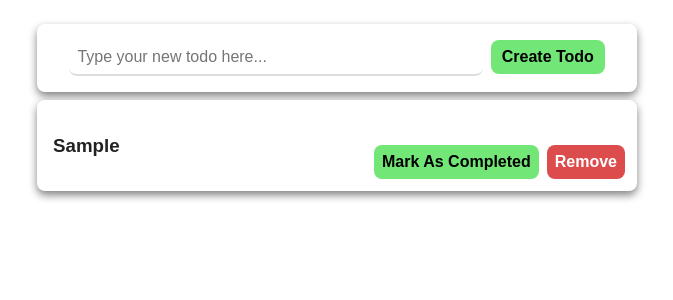
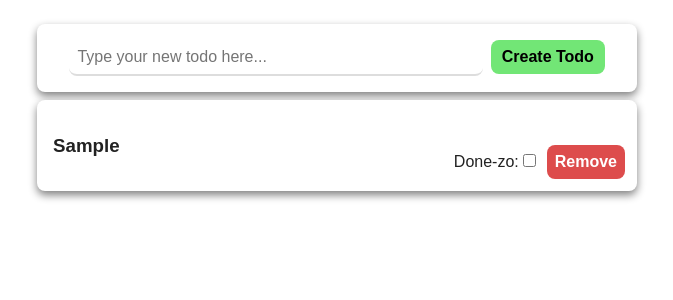
Before and after one commit to nickarocho/react-redux-practice, a React app: page / in a window 1280 px wide. Both pictures are taken after typing "Sample" into the empty fields and a click on the button "Create Todo". Shown: the top 300 px of the page, without its empty margins (303-976 px from the left). Built offline with nearby package versions, Linux system fonts and the light colour scheme.

Commit message:
add update todoComplete action/reducer

```diff
--- a/src/todos/TodoList.js
+++ b/src/todos/TodoList.js
@@ -1,11 +1,15 @@
 import React from "react";
 import { connect } from "react-redux";
-import { removeTodo } from "./actions";
+import { removeTodo, updateTodoComplete } from "./actions";
 import NewTodoForm from "./NewTodoForm";
 import TodoListItem from "./TodoListItem";
 import "./TodoList.css";
 
-const TodoList = ({ todos = [{ text: "test todo" }], onRemovePressed }) => (
+const TodoList = ({
+  todos = [{ text: "test todo" }],
+  onRemovePressed,
+  onCompletedPressed,
+}) => (
   <div className="list-wrapper">
     <NewTodoForm />
     {todos.map((todo) => (
@@ -13,6 +17,7 @@ const TodoList = ({ todos = [{ text: "test todo" }], onRemovePressed }) => (
         todo={todo}
         key={todo.text}
         onRemovePressed={onRemovePressed}
+        onCompletedPressed={onCompletedPressed}
       />
     ))}
   </div>
@@ -24,6 +29,8 @@ const mapStateToProps = (state) => ({
 
 const mapDispatchToProps = (dispatch) => ({
   onRemovePressed: (text) => dispatch(removeTodo(text)),
+  onCompletedPressed: (text, isCompleted) =>
+    dispatch(updateTodoComplete(text, isCompleted)),
 });
 
 export default connect(mapStateToProps, mapDispatchToProps)(TodoList);
--- a/src/todos/TodoListItem.js
+++ b/src/todos/TodoListItem.js
@@ -1,11 +1,17 @@
 import React from "react";
 import "./TodoListItem.css";
 
-const TodoListItem = ({ todo, onRemovePressed }) => (
+const TodoListItem = ({ todo, onRemovePressed, onCompletedPressed }) => (
   <div className="todo-item-container">
     <h3>{todo.text}</h3>
     <div className="buttons-container">
-      <button className="completed-button">Mark As Completed</button>
+      <label htmlFor="todo-completed">Done-zo:</label>
+      <input
+        name="todo-completed"
+        type="checkbox"
+        checked={todo.isCompleted}
+        onChange={() => onCompletedPressed(todo.text, !todo.isCompleted)}
+      />
       <button
         onClick={() => onRemovePressed(todo.text)}
         className="remove-button"
--- a/src/todos/actions.js
+++ b/src/todos/actions.js
@@ -9,3 +9,9 @@ export const removeTodo = (text) => ({
   type: REMOVE_TODO,
   payload: { text },
 });
+
+export const TOGGLE_TODO_COMPLETE = "TOGGLE_TODO_COMPLETE";
+export const updateTodoComplete = (text, isCompleted) => ({
+  type: TOGGLE_TODO_COMPLETE,
+  payload: { text, isCompleted },
+});
--- a/src/todos/reducers.js
+++ b/src/todos/reducers.js
@@ -1,9 +1,9 @@
-import { CREATE_TODO, REMOVE_TODO } from "./actions";
+import { CREATE_TODO, REMOVE_TODO, TOGGLE_TODO_COMPLETE } from "./actions";
 
 export const todos = (state = [], action) => {
   const { type, payload } = action;
   switch (type) {
-    case "CREATE_TODO": {
+    case CREATE_TODO: {
       const { text } = payload;
       const newTodo = {
         text,
@@ -13,9 +13,18 @@ export const todos = (state = [], action) => {
       // so using `.concat` works since it doens't mutate the original array
       return state.concat(newTodo);
     }
-    case "REMOVE_TODO": {
+    case REMOVE_TODO: {
       const { text } = payload;
       return state.filter((todo) => todo.text !== text);
+    }
+    case TOGGLE_TODO_COMPLETE: {
+      const { text, isCompleted } = payload;
+      return state.map((todo) => {
+        if (todo.text === text) {
+          return { ...todo, isCompleted };
+        }
+        return todo;
+      });
     }
     default:
       return state;
```
